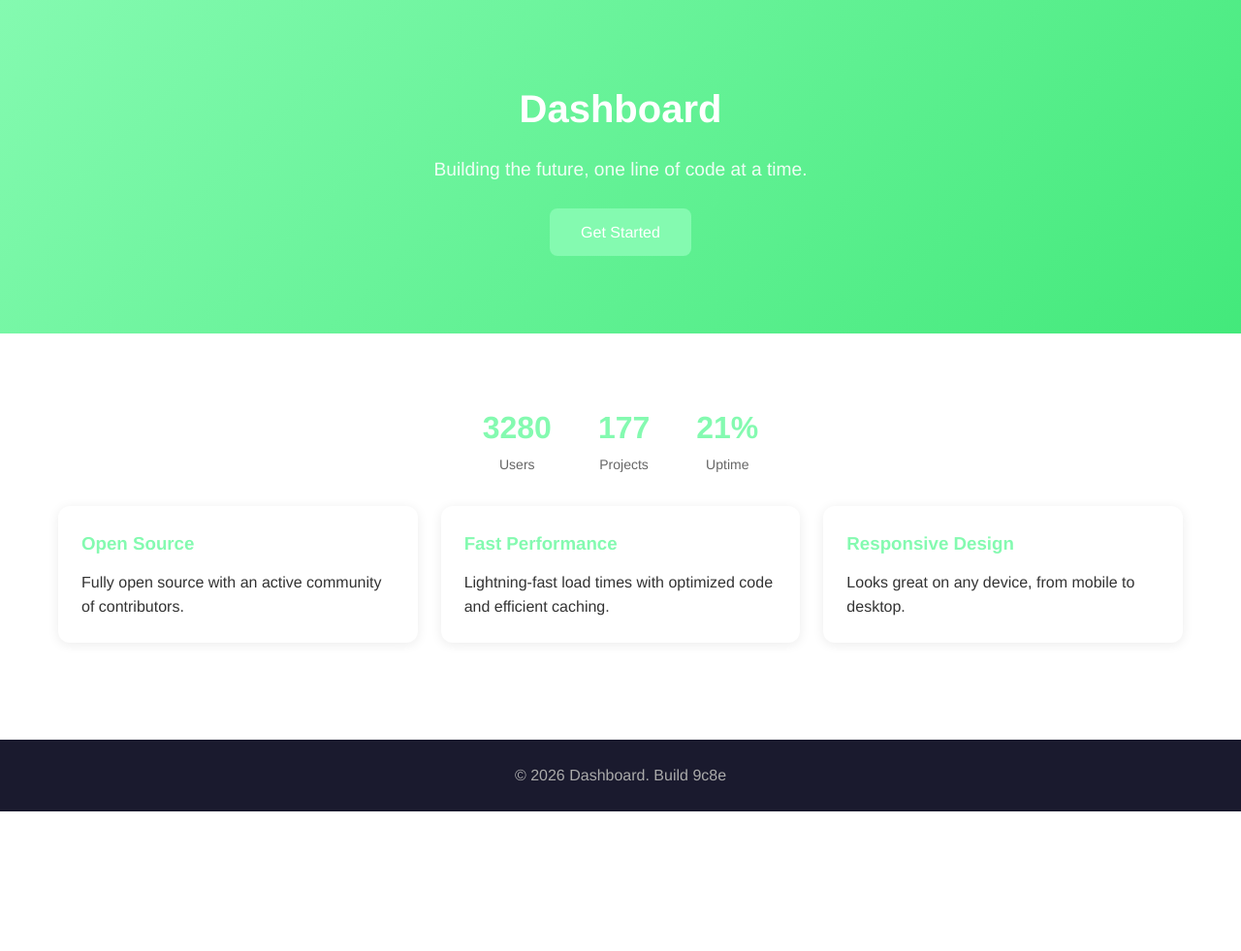
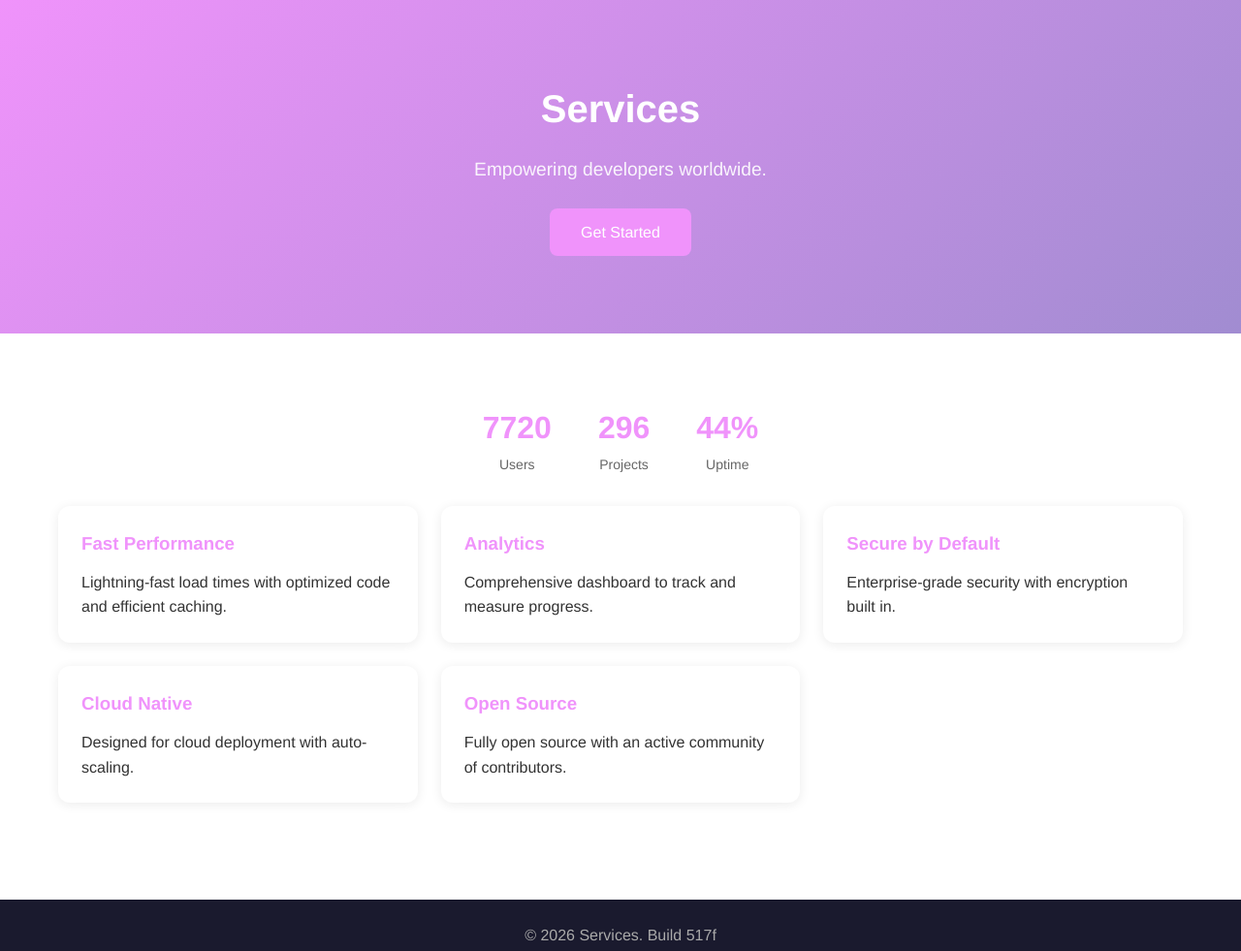
Before and after one commit to vuducpham406-coder/project-c6d9a0, a plain HTML site: page main.html in a window 1280 px wide. Shown: the whole page at 97% size. Before the commit the page ends 837 px from the top, so only its background shows below. Drawn offline with Linux system fonts and the light colour scheme.

Commit message:
Update footer

```diff
--- a/main.html
+++ b/main.html
@@ -3,47 +3,49 @@
 <head>
 	<meta charset="UTF-8">
 	<meta name="viewport" content="width=device-width, initial-scale=1.0">
-	<title>Dashboard</title>
+	<title>Services</title>
 	<style>
 		* { margin: 0; padding: 0; box-sizing: border-box; }
 		body { font-family: 'Helvetica Neue', Arial, sans-serif; line-height: 1.6; color: #333; }
-		.hero { background: linear-gradient(135deg, #84fab0, #43e97b); color: #fff; padding: 80px 20px; text-align: center; }
+		.hero { background: linear-gradient(135deg, #f093fb, #a18cd1); color: #fff; padding: 80px 20px; text-align: center; }
 		.hero h1 { font-size: 2.5rem; margin-bottom: 16px; }
 		.hero p { font-size: 1.2rem; opacity: .9; max-width: 600px; margin: 0 auto; }
 		.container { max-width: 1200px; margin: 0 auto; padding: 40px 20px; }
 		.grid { display: grid; grid-template-columns: repeat(auto-fit, minmax(280px, 1fr)); gap: 24px; margin-top: 32px; }
 		.card { background: #fff; border-radius: 12px; padding: 24px; box-shadow: 0 2px 12px rgba(0,0,0,.08); transition: transform .2s; }
 		.card:hover { transform: translateY(-4px); }
-		.card h3 { color: #84fab0; margin-bottom: 12px; }
-		.btn { display: inline-block; padding: 12px 32px; background: #84fab0; color: #fff; border: none; border-radius: 8px; font-size: 1rem; cursor: pointer; text-decoration: none; margin-top: 24px; }
+		.card h3 { color: #f093fb; margin-bottom: 12px; }
+		.btn { display: inline-block; padding: 12px 32px; background: #f093fb; color: #fff; border: none; border-radius: 8px; font-size: 1rem; cursor: pointer; text-decoration: none; margin-top: 24px; }
 		.btn:hover { opacity: .9; }
 		.stats { display: flex; justify-content: center; gap: 48px; margin-top: 32px; }
 		.stat { text-align: center; }
-		.stat-num { font-size: 2rem; font-weight: bold; color: #84fab0; }
+		.stat-num { font-size: 2rem; font-weight: bold; color: #f093fb; }
 		.stat-lbl { font-size: .875rem; color: #666; }
 		footer { background: #1a1a2e; color: #aaa; text-align: center; padding: 24px; margin-top: 60px; }
 	</style>
 </head>
 <body>
 	<div class="hero">
-		<h1>Dashboard</h1>
-		<p>Building the future, one line of code at a time.</p>
+		<h1>Services</h1>
+		<p>Empowering developers worldwide.</p>
 		<a href="#content" class="btn">Get Started</a>
 	</div>
 	<div class="container" id="content">
 		<div class="stats">
-			<div class="stat"><div class="stat-num">3280</div><div class="stat-lbl">Users</div></div>
-			<div class="stat"><div class="stat-num">177</div><div class="stat-lbl">Projects</div></div>
-			<div class="stat"><div class="stat-num">21%</div><div class="stat-lbl">Uptime</div></div>
+			<div class="stat"><div class="stat-num">7720</div><div class="stat-lbl">Users</div></div>
+			<div class="stat"><div class="stat-num">296</div><div class="stat-lbl">Projects</div></div>
+			<div class="stat"><div class="stat-num">44%</div><div class="stat-lbl">Uptime</div></div>
 		</div>
 		<div class="grid">
+			<div class="card"><h3>Fast Performance</h3><p>Lightning-fast load times with optimized code and efficient caching.</p></div>
+			<div class="card"><h3>Analytics</h3><p>Comprehensive dashboard to track and measure progress.</p></div>
+			<div class="card"><h3>Secure by Default</h3><p>Enterprise-grade security with encryption built in.</p></div>
+			<div class="card"><h3>Cloud Native</h3><p>Designed for cloud deployment with auto-scaling.</p></div>
 			<div class="card"><h3>Open Source</h3><p>Fully open source with an active community of contributors.</p></div>
-			<div class="card"><h3>Fast Performance</h3><p>Lightning-fast load times with optimized code and efficient caching.</p></div>
-			<div class="card"><h3>Responsive Design</h3><p>Looks great on any device, from mobile to desktop.</p></div>
 		</div>
 	</div>
 	<footer>
-		<p>&copy; 2026 Dashboard. Build 9c8e</p>
+		<p>&copy; 2026 Services. Build 517f</p>
 	</footer>
 </body>
 </html>
```
